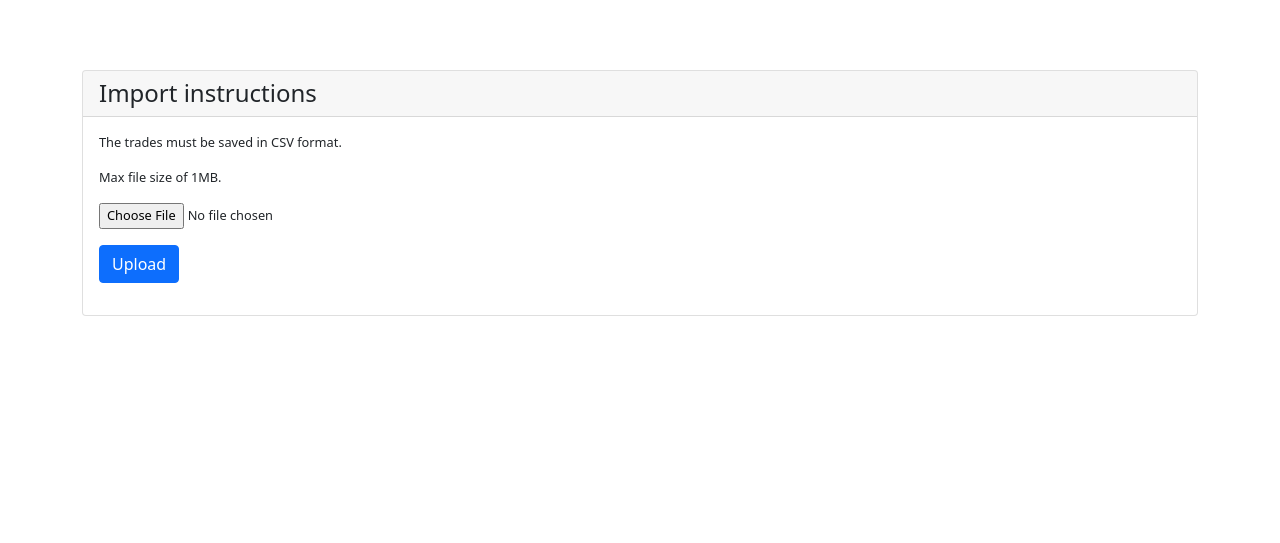
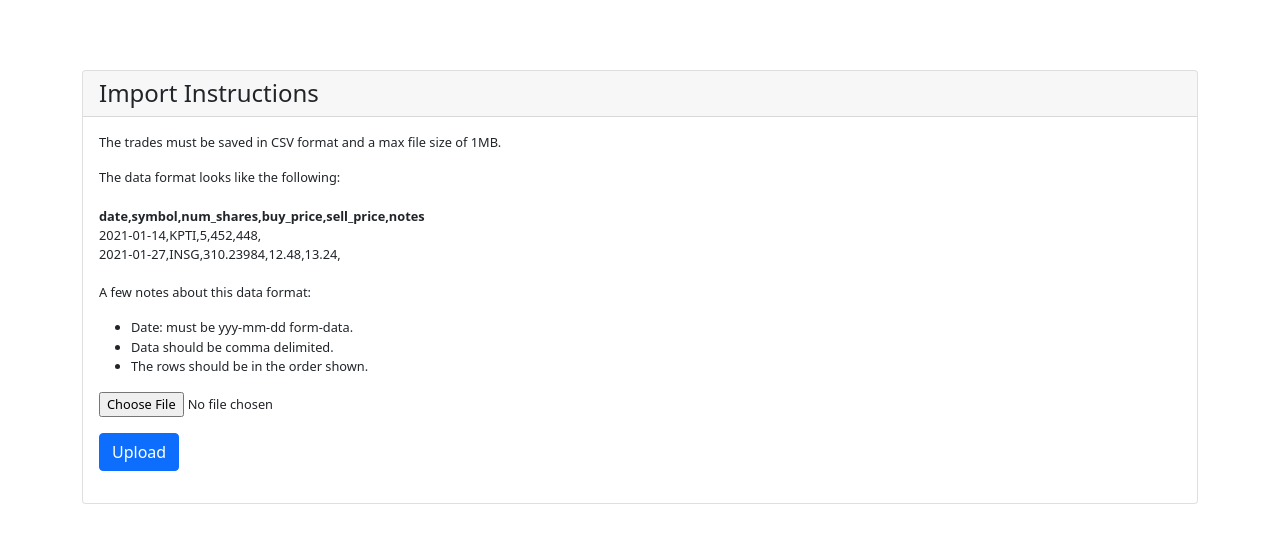
Before and after one commit to mransbro/tradingjournal, a Flask app: page /trade/import in a window 1280 px wide. Shown: the part 63-606 px from the top of the page. Run offline with Flask 2, Linux system fonts and the light colour scheme; some libraries are stand-ins or nearby versions.

Commit message:
fix update process

```diff
--- a/app/templates/add_trade.html
+++ b/app/templates/add_trade.html
@@ -10,7 +10,7 @@
 </div>
 {% endfor %}
 
-{{ title }}
+
 {% block form %}
 <div class="shadow p-3 mb-5 bg-body rounded">
     <form method="POST">
@@ -47,11 +47,7 @@
         <br />
 
         {{ form.submit(class="btn btn-primary") }}
-
-
     </form>
-
-
 </div>
 
 {% endblock %}
--- a/app/templates/base.html
+++ b/app/templates/base.html
@@ -20,7 +20,6 @@
                                 aria-expanded="false">Trades</a>
                             <ul class="dropdown-menu dropdown-menu-end" aria-labelledby="navbarDropdown">
                                 <li><a class="dropdown-item" href="{{ url_for('add_trade') }}">Add</a></li>
-                                <li><a class="dropdown-item" href="{{ url_for('update_trade') }}">Update</a></li>
                                 <li><a class="dropdown-item" href="{{ url_for('import_trade') }}">Import</a></li>
                             </ul>
                         </li>
@@ -49,7 +48,7 @@
 
         </div>
 
-
+        <script src="{{ url_for('static', filename='js/main.js') }}"></script>
         <script src="{{ url_for('static', filename='js/scripts.js') }}"></script>
         <script src="https://cdn.jsdelivr.net/npm/bootstrap@5.1.3/dist/js/bootstrap.bundle.min.js"></script>
         <script type="text/javascript" charset="utf8" src="https://code.jquery.com/jquery-3.6.0.min.js"></script>
--- a/app/templates/import_trade.html
+++ b/app/templates/import_trade.html
@@ -7,10 +7,22 @@
 
 
 <div class="card mb-3" id="import-card">
-    <h4 class="card-header">Import instructions</h4>
+    <h4 class="card-header">Import Instructions</h4>
     <div class="card-body">
-        <p class="card-text">The trades must be saved in CSV format.</p>
-        <p class="card-text">Max file size of 1MB.</p>
+        <p class="card-text">The trades must be saved in CSV format and a max file size of 1MB.</p>
+        <p class="card-text">The data format looks like the following:<br>
+            <br>
+            <b>date,symbol,num_shares,buy_price,sell_price,notes</b><br>
+            2021-01-14,KPTI,5,452,448,<br>
+            2021-01-27,INSG,310.23984,12.48,13.24,<br>
+            <br>
+            A few notes about this data format:<br>
+            <ul>
+            <li>Date: must be yyy-mm-dd form-data.</li>
+            <li>Data should be comma delimited.</li>
+            <li>The rows should be in the order shown.</li>
+            </ul>
+        </p>
         <div class="mb-3">
             <form method="post" enctype="multipart/form-data">
                 <p><input type="file" name=file class="form-control-file"></p>
--- a/app/views.py
+++ b/app/views.py
@@ -38,6 +38,7 @@ def index():
         winloss_values=winloss_values,
         latest_labels=latest_labels,
         latest_values=latest_values,
+        trades=trades,
     )
 
 
@@ -133,7 +134,7 @@ def weekly_data():
     }
 
 
-@app.route("/add_trade", methods=["GET", "POST"])
+@app.route("/trade/add", methods=["GET", "POST"])
 def add_trade():
     """
     Return exisiting and add new trades.
@@ -235,28 +236,81 @@ def import_trade():
 
             db.session.add(record)
             db.session.commit()
+
         flash("Trades have been imported from the CSV file", "info")
+
         return render_template("import_trade.html")
 
     return render_template("import_trade.html")
 
 
-@app.route("/update_trade", methods=["GET", "POST"])
-def update_trade():
+@app.route("/trade/update/<id>", methods=["GET", "POST"])
+def update_trade(id):
+    """
+    Update an existing trade in the database.
+    """
+
+    trade = Trade.query.filter_by(id=id).first()
+    form = TradeForm(obj=trade)
+
+    if form.validate_on_submit():
+
+        try:
+            trade.date = datetime.strptime(form.date.data, dateformat)
+            trade.symbol = form.symbol.data.upper()
+            trade.num_shares = form.num_shares.data
+            trade.buy_price = form.buy_price.data
+            trade.sell_price = form.sell_price.data
+            trade.position_size = round(form.num_shares.data * form.buy_price.data, 2)
+
+            if form.sell_price.data == 0:
+                trade.net_pnl = 0
+                trade.net_roi = 0
+
+            else:
+                trade.net_pnl = round(
+                    (form.num_shares.data * form.sell_price.data) - trade.position_size,
+                    2,
+                )
+                trade.net_roi = round(trade.net_pnl / trade.position_size * 100, 2)
+
+            db.session.add(trade)
+            db.session.commit()
+            flash("Saved successfully", "success")
+
+        except:
+            db.session.rollback()
+            flash("Error updating trade.", "danger")
+
+    return render_template("update_trade.html", form=form)
+
+
+@app.route("/trade/delete", methods=["POST"])
+def delete_trade():
     """
     Update an exiting trade in the database.
     """
 
-    return "404"
+    try:
+        trade = Trade.query.filter_by(id=request.form["id"]).first()
+        db.session.delete(trade)
+        db.session.commit()
+        flash("Delete successful.", "danger")
+
+    except:
+        db.session.rollback()
+        flash("Error deleting trade.", "danger")
+
+    return redirect(url_for("index"))
 
 
-@app.route("/trades/data")
-def trade_data():
-    """
-    Return trade table data.
-    """
-
-    return {"data": [trade.to_dict() for trade in Trade.query.all()]}
+# @app.route("/trade/data")
+# def trade_data():
+#    """
+#    Return trade table data.
+#    """
+#
+#    return {"data": [trade.to_dict() for trade in Trade.query.all()]}
 
 
 @app.errorhandler(404)
```
Also changed, not shown: app/templates/add_dailyroutine.html (+11 -1 lines), app/templates/add_weeklyroutine.html (+11 -1 lines), app/templates/index.html (+23 -21 lines), app/templates/update_trade.html (+8 -24 lines).
